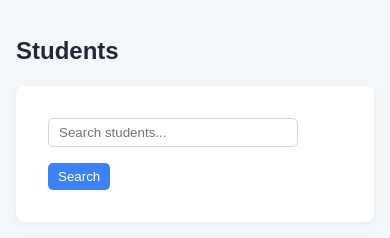
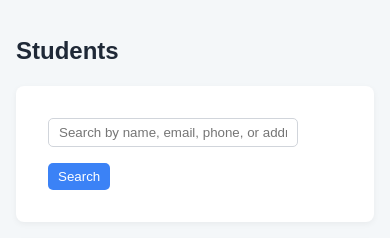
Before and after one commit to maryam-arif-dev/student-management-django, a Django app: page /students/ in a window 390 px wide. Shown: the part 73-311 px from the top of the page. Run offline with Django 5.2, Linux system fonts and the light colour scheme; the visitor is signed in with stand-in values (Sample User, id 1); data that the repository does not hold is empty.

Commit message:
Enhance student search with additional fields
Updated the local search functionality on the student list page to include
additional fields: last_name, email, phone_number, and address.

Now, users can search students not only by first name but also by these
fields, making the search more comprehensive and user-friendly.

```diff
--- a/student_management/students/templates/students/student_list.html
+++ b/student_management/students/templates/students/student_list.html
@@ -8,7 +8,7 @@
       <input
         type="text"
         name="q"
-        placeholder="Search students..."
+        placeholder="Search by name, email, phone, or address"
         value="{{ query | default:'' }}"
       />
       <button type="submit">Search</button>
--- a/student_management/students/views.py
+++ b/student_management/students/views.py
@@ -14,7 +14,10 @@ def student_list(request):
     if query:
         students = Student.objects.filter(
             Q(first_name__icontains=query) |
-            Q(email__icontains=query)
+            Q(last_name__icontains=query) |
+            Q(email__icontains=query) |
+            Q(phone_number__icontains=query) |
+            Q(address__icontains=query)
         )
         # Show all students from databse tabel in UI tabe
     else:
```
